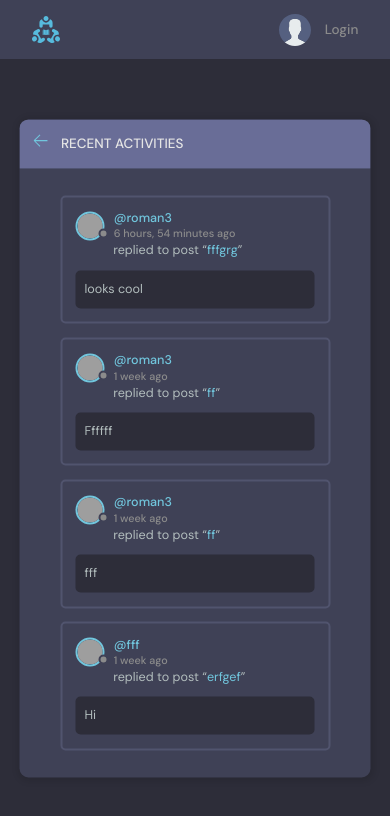
After one commit to RomanRybitskyi/studybud, a Django app: page /activity/ in a window 390 px wide. The commit adds this page. Shown: the top 816 px of the page. Run offline with Django 5.2, Linux system fonts and the light colour scheme; data comes from the database, SQL or seed files in the repository; grey boxes are pictures that could not be loaded.

Commit message:
Fix mobile version

```diff
--- /dev/null
+++ b/studybud/base/templates/base/activity.html
@@ -0,0 +1,63 @@
+{% extends 'main.html' %}
+
+{% block content %}
+<main class="layout">
+    <div class="container">
+        <div class="layout__box">
+            <div class="layout__boxHeader">
+                <div class="layout__boxTitle">
+                    <a href="{% url 'home' %}">
+                        <svg version="1.1" xmlns="http://www.w3.org/2000/svg" width="32" height="32"
+                             viewBox="0 0 32 32">
+                            <title>arrow-left</title>
+                            <path
+                                    d="M13.723 2.286l-13.723 13.714 13.719 13.714 1.616-1.611-10.96-10.96h27.625v-2.286h-27.625l10.965-10.965-1.616-1.607z"
+                            ></path>
+                        </svg>
+                    </a>
+                    <h3>Recent Activities</h3>
+                </div>
+            </div>
+
+            <div class="activities-page layout__body">
+                {% for message in room_messages %}
+
+                <div class="activities__box">
+                    <div class="activities__boxHeader roomListRoom__header">
+                        <a href="{% url 'user-profile' message.user.id%}" class="roomListRoom__author">
+                            <div class="avatar avatar--small">
+                                <img src="https://randomuser.me/api/portraits/women/11.jpg"/>
+                            </div>
+                            <p>
+                                @{{message.user}}
+                                <span>{{message.created | timesince}} ago</span>
+                            </p>
+                        </a>
+                        {% if request.user == message.user %}
+                        <div class="roomListRoom__actions">
+                            <a href="{% url 'delete-message' message.id%}">
+                                <svg version="1.1" xmlns="http://www.w3.org/2000/svg" width="32" height="32"
+                                     viewBox="0 0 32 32">
+                                    <title>remove</title>
+                                    <path
+                                            d="M27.314 6.019l-1.333-1.333-9.98 9.981-9.981-9.981-1.333 1.333 9.981 9.981-9.981 9.98 1.333 1.333 9.981-9.98 9.98 9.98 1.333-1.333-9.98-9.98 9.98-9.981z"
+                                    ></path>
+                                </svg>
+                            </a>
+                        </div>
+                        {% endif %}
+                    </div>
+                    <div class="activities__boxContent">
+                        <p>replied to post “<a href="{% url 'room' message.room.id %}">{{message.room}}</a>”</p>
+                        <div class="activities__boxRoomContent">
+                            {{message.body}}
+                        </div>
+                    </div>
+                </div>
+
+                {% endfor %}
+            </div>
+        </div>
+    </div>
+</main>
+{% endblock content %}
--- a/studybud/base/templates/base/topics_component.html
+++ b/studybud/base/templates/base/topics_component.html
@@ -12,7 +12,7 @@
         </li>
         {% endfor %}
     </ul>
-    <a class="btn btn--link" href="topics.html">
+    <a class="btn btn--link" href="{% url 'topics' %}">
         More
         <svg version="1.1" xmlns="http://www.w3.org/2000/svg" width="32" height="32" viewBox="0 0 32 32">
             <title>chevron-down</title>
--- a/studybud/base/urls.py
+++ b/studybud/base/urls.py
@@ -16,4 +16,7 @@ urlpatterns = [
     path("delete-message/<str:pk>/", views.deleteMessage, name="delete-message"),
 
     path("update-user/", views.updateUser, name="update-user"),
+
+    path("topics/", views.topicsPage, name="topics"),
+    path("activity/", views.activityPage, name="activity"),
 ]
--- a/studybud/base/views.py
+++ b/studybud/base/views.py
@@ -69,7 +69,7 @@ def home(request):
         Q(name__icontains=q) |
         Q(description__icontains=q)
     )
-    topics = Topic.objects.all()
+    topics = Topic.objects.all()[0:5]
     room_count = rooms.count()
     room_messages = Message.objects.filter(Q(room__topic__name__icontains=q))
     context = {"rooms": rooms, 'topics': topics, "room_count": room_count, "room_messages": room_messages}
@@ -168,6 +168,7 @@ def deleteMessage(request, pk):
         return redirect('home')
     return render(request, 'base/delete.html', {'obj': message})
 
+
 @login_required(login_url='login')
 def updateUser(request):
     user = request.user
@@ -179,3 +180,15 @@ def updateUser(request):
             return redirect('user-profile', pk=user.id)
     context = {'form': form}
     return render(request, 'base/update-user.html', context)
+
+
+def topicsPage(request):
+    q = request.GET.get('q') if request.GET.get('q') != None else ""
+    topics = Topic.objects.filter(name__icontains=q)
+    context = {"topics": topics}
+    return render(render, 'base/topics.html', context)
+
+def activityPage(request):
+    room_messages = Message.objects.all()
+    context = {"room_messages": room_messages}
+    return render(request, 'base/activity.html', context)
```
Also changed, not shown: studybud/base/templates/base/home.html (+4 -4 lines), studybud/base/templates/base/topics.html (added, +50 -0 lines).
